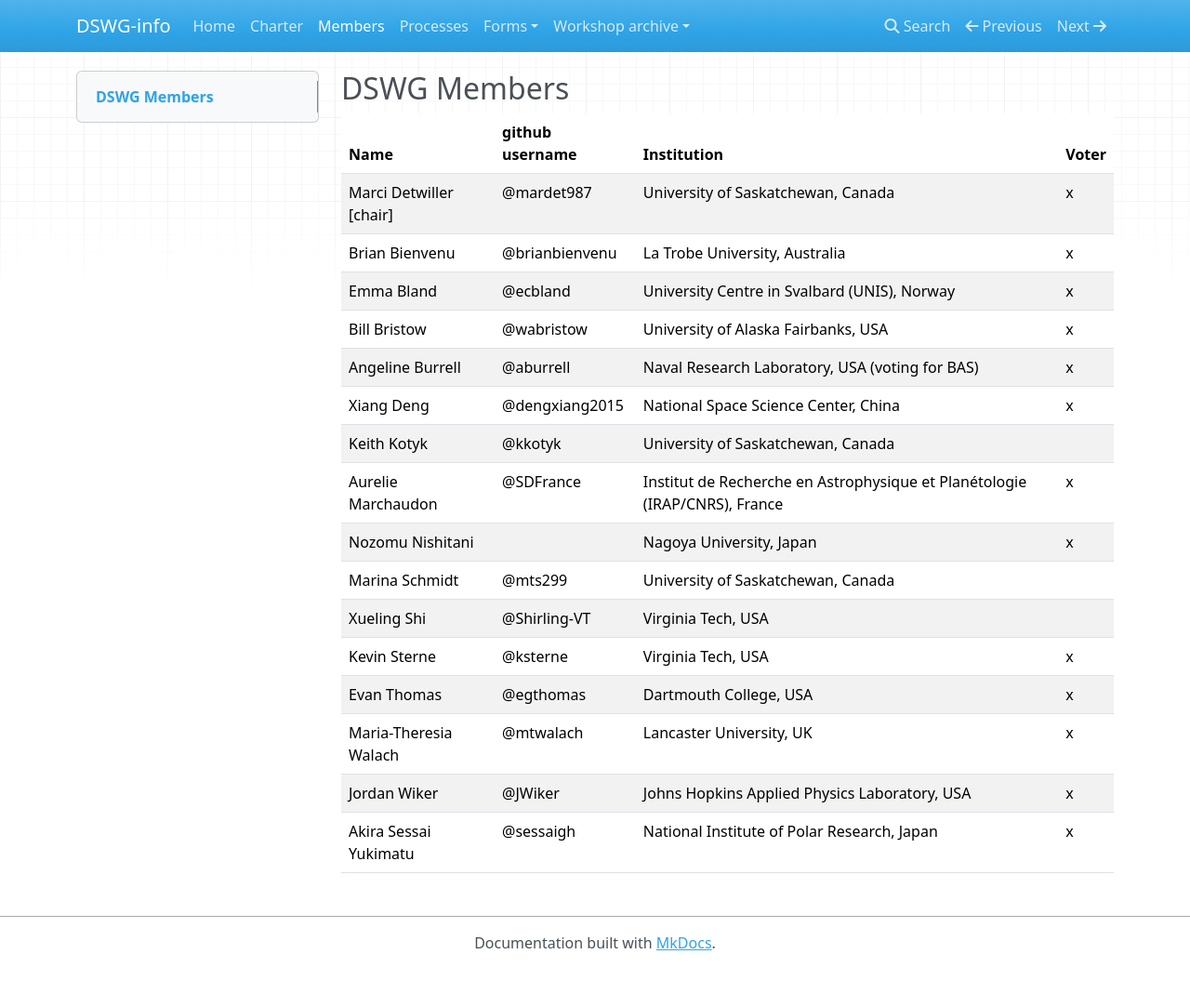
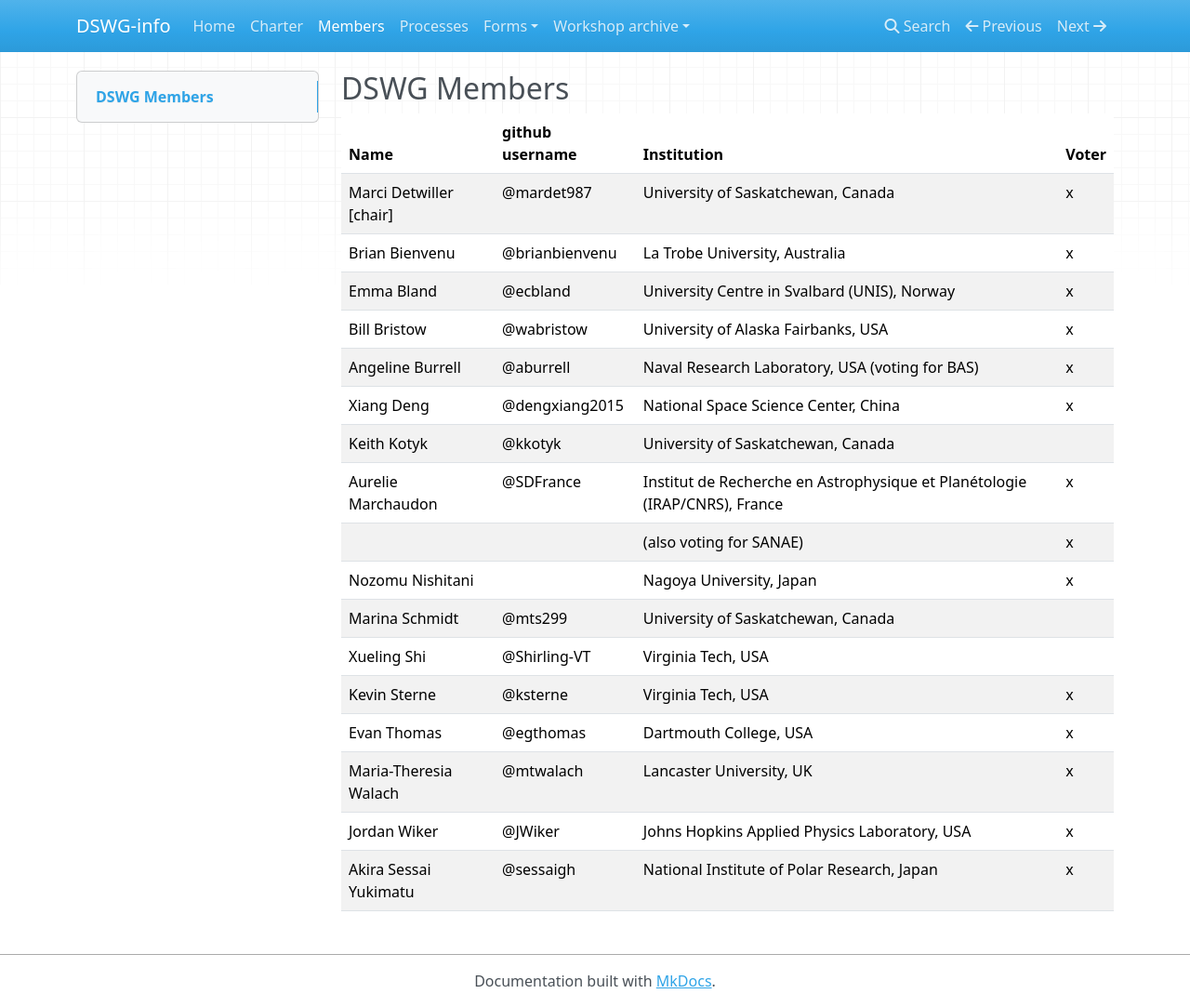
Before and after one commit to SuperDARN/dswg-published-docs, an MkDocs documentation site: the page built from docs/members.md, in a window 1280 px wide and 1083 px high. Shown: the whole window at 93% size. Built offline with MkDocs 1.6.1, drawn with Linux system fonts in a browser that asks for light colours; nearby versions of some CDN libraries.

Commit message:
Update members.md

```diff
--- a/docs/members.md
+++ b/docs/members.md
@@ -10,6 +10,7 @@
 | Xiang Deng              | @dengxiang2015  | National Space Science Center, China                                       |   x   |
 | Keith Kotyk             | @kkotyk         | University of Saskatchewan, Canada                                         |       |
 | Aurelie Marchaudon      | @SDFrance       | Institut de Recherche en Astrophysique et Planétologie (IRAP/CNRS), France |   x   |
+|                         |                 | (also voting for SANAE)                                                    |   x   |
 | Nozomu Nishitani        |                 | Nagoya University, Japan                                                   |   x   |
 | Marina Schmidt          | @mts299         | University of Saskatchewan, Canada                                         |       |
 | Xueling Shi             | @Shirling-VT    | Virginia Tech, USA                                                         |       |
```
